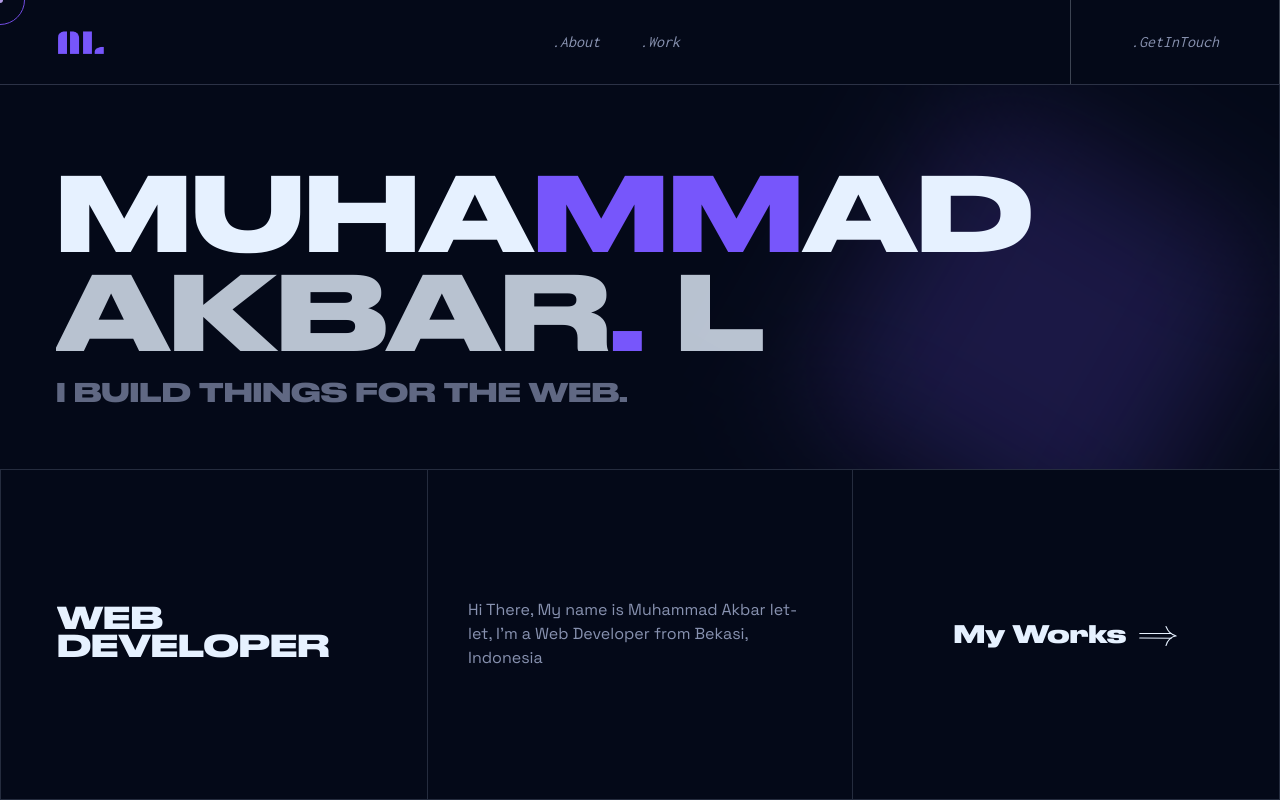
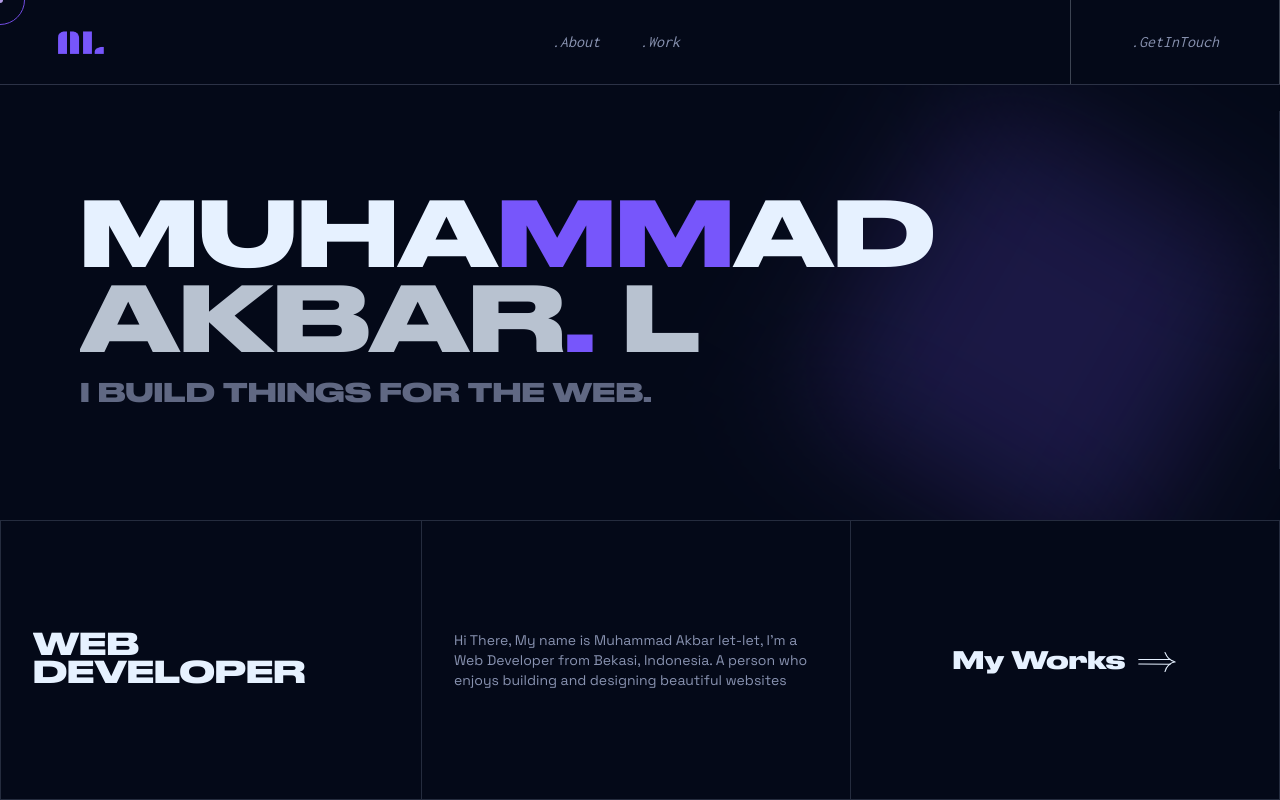
Before and after one commit to MuhammadAkbar11/portfolio-v2, a Next.js app: page / in a window 1280 px wide. Built offline with nearby package versions, Linux system fonts and the light colour scheme.

Commit message:
refactor: hero section

```diff
--- a/components/hero/hero.motion.ts
+++ b/components/hero/hero.motion.ts
@@ -10,7 +10,7 @@ export const heroTextVariants = (delay: number) => {
       opacity: 1,
       y: 0,
       transition: {
-        delay: 0.1 + delay,
+        delay: 0.09 + delay,
         delayChildren: 0.2 + delay,
         staggerChildren: 0.1,
       },
@@ -45,7 +45,7 @@ export const heroActionVariants: Variants = {
   open: {
     opacity: 1,
     transition: {
-      delay: 0.5,
+      delay: 0.8,
       duration: 0.6,
     },
   },
--- a/components/hero/heroAction.tsx
+++ b/components/hero/heroAction.tsx
@@ -1,35 +1,22 @@
-import Link from "next/link";
 import React from "react";
 import HeroActionLeft from "./heroActionLeft";
 import { motion } from "framer-motion";
 import HeroActionRight from "./heroActionRight";
 import { heroActionVariants } from "./hero.motion";
-import { useCursorContext } from "@@context/CursorContext";
+import HeroActionCenter from "./heroActionCenter";
 
 type Props = {};
 
 function HeroAction({}: Props) {
-  const cursorContext = useCursorContext();
   return (
     <motion.div
       variants={heroActionVariants}
       initial="closed"
       animate="open"
-      className=" grid grid-cols-3 grid-rows-3 lg:grid-rows-1 text-light border border-slate/25 flex-1  bg-secondary z-[5] "
+      className="flex flex-col min-h-[200px] lg:max-h-[200px] xl:max-h-[280px] mt-auto lg:flex-row text-light border border-slate/25 flex-1 bg-secondary z-[5] "
     >
       <HeroActionLeft href="/contact" />
-      <Link
-        href={"/about"}
-        className="col-span-3 lg:col-span-1 border-y-[1px] lg:border-y-0  md:border-x-[1px] border-slate/25 px-6 py-8 md:py-4 md:px-14 lg:px-10 flex items-center lg:justify-center flex-wrap "
-        onMouseEnter={() => cursorContext.cursorEnter("heroAction", "About")}
-        onMouseLeave={() => cursorContext.cursorLeave("default")}
-      >
-        <p className=" text-slate font-body text-md sm:text-lg lg:text-base ">
-          Hi There, My name is Muhammad Akbar let-let, I’m a Web Developer from
-          Bekasi, Indonesia
-        </p>
-      </Link>
-
+      <HeroActionCenter href="/about" />
       <HeroActionRight text="My Works" href="/work" />
     </motion.div>
   );
--- /dev/null
+++ b/components/hero/heroActionCenter.tsx
@@ -0,0 +1,35 @@
+import { useCursorContext } from "@@context/CursorContext";
+import Link from "next/link";
+import { useRouter } from "next/router";
+import React from "react";
+
+type Props = {
+  href: string;
+};
+
+function HeroActionCenter({ href }: Props) {
+  const cursorContext = useCursorContext();
+  const router = useRouter();
+  const onClickHandler = (e: React.MouseEvent<HTMLAnchorElement>) => {
+    e.preventDefault();
+    router.push(href);
+  };
+
+  return (
+    <a
+      href={"/about"}
+      className="flex-1  border-y-[1px] lg:border-y-0  md:border-x-[1px] border-slate/25 px-6 md:px-8 py-8 sm:py-16 md:py-8  flex items-center lg:justify-center flex-wrap "
+      onMouseEnter={() => cursorContext.cursorEnter("heroAction", "About")}
+      onMouseLeave={() => cursorContext.cursorLeave("default")}
+      onClick={onClickHandler}
+    >
+      <p className=" text-slate font-body text-md sm:text-lg lg:text-sm ">
+        Hi There, My name is Muhammad Akbar let-let, I’m a Web Developer from
+        Bekasi, Indonesia. A person who enjoys building and designing beautiful
+        websites
+      </p>
+    </a>
+  );
+}
+
+export default HeroActionCenter;
--- a/components/hero/heroActionLeft.tsx
+++ b/components/hero/heroActionLeft.tsx
@@ -7,27 +7,33 @@ import {
   heroActionBoxVariants,
 } from "./hero.motion";
 import { useCursorContext } from "@@context/CursorContext";
+import { useRouter } from "next/router";
 
 type Props = {
   text?: string;
   href: string;
 };
 
-const ActionBox = motion(Link);
-
 function HeroActionLeft({ href }: Props) {
   const cursorContext = useCursorContext();
+  const router = useRouter();
+
+  const onClickHandler = (e: React.MouseEvent<HTMLAnchorElement>) => {
+    e.preventDefault();
+    router.push(href);
+  };
 
   return (
-    <ActionBox
+    <motion.a
       href={href}
       variants={heroActionBoxVariants}
       whileHover="hover"
       initial="closed"
       animate="open"
-      className=" overflow-y-hidden  flex items-center  md:justify-start relative col-span-3 lg:col-span-1 justify-start px-6 md:pl-14 sm:py-14 md:py-8"
+      className="overflow-y-hidden flex-1 flex items-center md:justify-start relative justify-start px-6 sm:pl-8 py-8 sm:py-16 md:py-8 "
       onMouseEnter={() => cursorContext.cursorEnter("heroAction", "Contact")}
       onMouseLeave={() => cursorContext.cursorLeave("default")}
+      onClick={onClickHandler}
     >
       <div className=" uppercase flex flex-col overflow-y-hidden relative w-full font-heading h-[63px] text-3xl leading-7 sm:text-4xl sm:leading-8 sm:h-[70px] md:h-[65px] lg:text-2xl lg:leading-[25px] lg:h-[50px] xl:text-3xl xl:leading-7 xl:min-h-[60px]  ">
         <motion.span
@@ -45,7 +51,7 @@ function HeroActionLeft({ href }: Props) {
           FullStack
         </motion.span>
       </div>
-    </ActionBox>
+    </motion.a>
   );
 }
 
--- a/components/hero/heroActionRight.tsx
+++ b/components/hero/heroActionRight.tsx
@@ -1,5 +1,5 @@
 import { motion } from "framer-motion";
-import React from "react";
+import React, { ReactEventHandler } from "react";
 import ArrowRight from "@assets/arrow-right.svg";
 import Link from "next/link";
 import {
@@ -8,32 +8,38 @@ import {
   heroActionBoxVariants,
 } from "./hero.motion";
 import { useCursorContext } from "@@context/CursorContext";
+import { useRouter } from "next/router";
 
 type Props = {
   text: string;
   href: string;
 };
 
-const ActionBox = motion(Link);
-
 function HeroActionRight({ href, text }: Props) {
   const cursorContext = useCursorContext();
+  const router = useRouter();
+
+  const onClickHandler = (e: React.MouseEvent<HTMLAnchorElement>) => {
+    e.preventDefault();
+    router.push(href);
+  };
 
   return (
-    <ActionBox
+    <motion.a
       href={href}
       variants={heroActionBoxVariants}
       whileHover="hover"
       initial="closed"
       animate="open"
-      className=" overflow-hidden col-span-3 lg:col-span-1 flex flex-col  justify-center items-center px-6 md:pl-14 lg:pl-6 relative"
+      className="flex-1 overflow-hidden flex flex-col  justify-center items-center px-6 sm:px-8 py-8 sm:py-16 md:py-8 relative"
       onMouseEnter={() => cursorContext.cursorEnter("heroAction", "See")}
       onMouseLeave={() => cursorContext.cursorLeave("default")}
+      onClick={onClickHandler}
     >
       <div className="  overflow-hidden min-h-[32px] relative w-full lg:w-[80%] flex flex-col whitespace-nowrap text-2xl font-heading ">
         <motion.div
           variants={heroActionLinkTopVariants(-33)}
-          className="absolute w-full flex justify-between lg:justify-center gap-3 "
+          className="absolute w-full flex justify-between md:justify-start lg:justify-center gap-3 "
         >
           <span>{text}</span>
           <span>
@@ -42,7 +48,7 @@ function HeroActionRight({ href, text }: Props) {
         </motion.div>
         <motion.div
           variants={heroActionLinkBottomVariants(30)}
-          className="absolute w-full flex justify-between gap-3 lg:justify-center "
+          className="absolute w-full flex justify-between gap-3 sm:gap-6 lg:gap-3 md:justify-start lg:justify-center "
         >
           <span className="">{text}</span>
           <span>
@@ -50,7 +56,7 @@ function HeroActionRight({ href, text }: Props) {
           </span>
         </motion.div>
       </div>
-    </ActionBox>
+    </motion.a>
   );
 }
 
--- a/components/hero/heroText.tsx
+++ b/components/hero/heroText.tsx
@@ -11,16 +11,16 @@ type Props = {};
 function HeroText({}: Props) {
   const cursorContext = useCursorContext();
 
-  const variants = heroTextVariants(0.1);
-  const variants2 = heroTextVariants(0.3);
+  const variants = heroTextVariants(0.05);
+  const variants2 = heroTextVariants(0.1);
   const titleVariants = heroTextTitleVariants;
   return (
-    <div className="relative flex flex-wrap pt-20 pb-14 px-6 md:px-14 border-r-[1px] border-slate/25 z-[5]">
+    <div className="relative my-auto flex flex-col flex-wrap pt-20 pb-14 px-6 md:px-20 border-r-[1px] border-slate/25 z-[5]">
       <motion.h1
         variants={variants}
         initial="closed"
         animate="open"
-        className="text-light flex flex-col uppercase font-heading text-[8vw] leading-[7.7vw] overflow-hidden "
+        className="text-light flex flex-col uppercase font-heading text-[7vw] leading-[6.7vw] overflow-hidden "
       >
         <motion.span variants={titleVariants}>
           Muha<span className=" text-primary ">mm</span>ad
@@ -30,7 +30,7 @@ function HeroText({}: Props) {
         variants={variants2}
         initial="closed"
         animate="open"
-        className="text-light flex flex-col uppercase font-heading text-[8vw] leading-[7.7vw] overflow-hidden mb-3"
+        className="text-light flex flex-col uppercase font-heading text-[7vw] leading-[6.7vw] overflow-hidden mb-3"
       >
         <motion.span
           variants={titleVariants}
```
